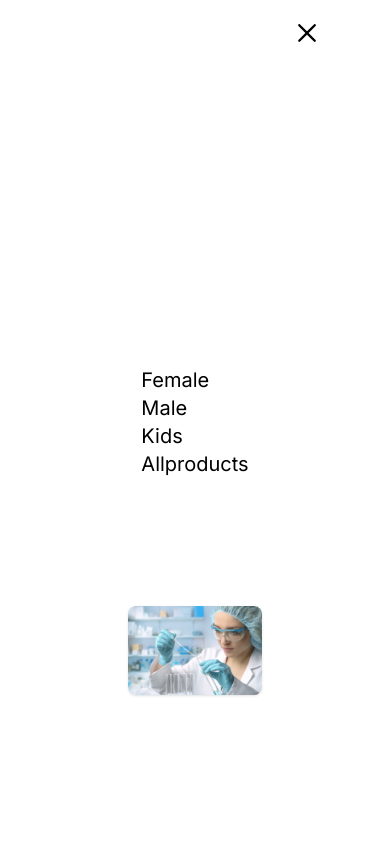
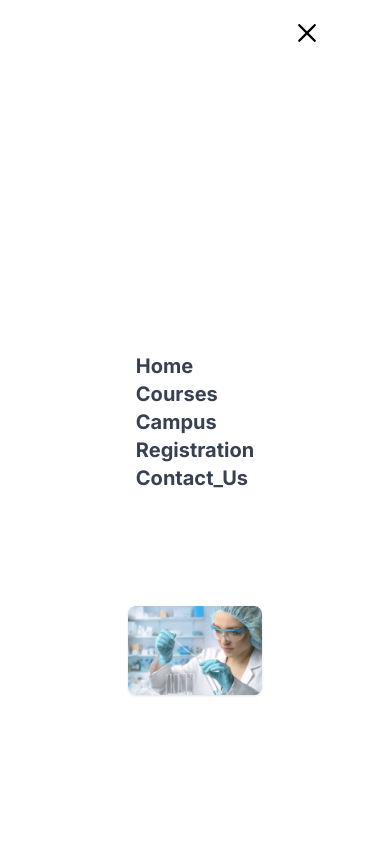
Before and after one commit to Rashid-Saleem/nlc_project, a Next.js app: page / in a window 390 px wide. Both pictures are taken after a click on the element 317 px from the left and 32 px from the top of the page. Shown: the top 844 px of the page. Built offline with nearby package versions, Linux system fonts and the light colour scheme.

Commit message:
second commit

```diff
--- a/src/app/Navbar.tsx
+++ b/src/app/Navbar.tsx
@@ -50,10 +50,12 @@ export const Navbar = () => {
         {!toggle && (
           <div className="fixed top-0 left-0 bg-[#FFFFFF] h-screen text-black w-full flex items-center justify-center">
             <ul className=" m-7    ">
-            <li className="mx-2 text-xl  "><Link href={{ pathname: '/Female'}}>Female</Link> </li>
-    <li className="mx-2 text-xl   "><Link href={{ pathname: '/Male'}}>Male</Link> </li>
-    <li className="mx-2 text-xl "><Link href={{ pathname: '/Kids'}}>Kids</Link> </li>
-    <li className="mx-2 text-xl  "><Link href={{ pathname: '/Allproducts'}}>Allproducts</Link> </li>
+            <li className="mx-2 font-bold text-xl  text-gray-700  "><Link href={{ pathname: '/Home'}}>Home</Link> </li>
+    <li className="mx-2 font-bold text-xl text-gray-700 "><Link href={{ pathname: '/Courses'}}>Courses</Link> </li>
+    <li className="mx-2  font-bold  text-xl text-gray-700"><Link href={{ pathname: '/Campus'}}>Campus</Link> </li>
+
+    <li className="mx-2 font-bold text-xl text-gray-700"><Link href={{ pathname: '/'}}>Registration</Link> </li>
+    <li className="mx-2 font-bold  text-xl text-gray-700"><Link href={{ pathname: '/'}}>Contact_Us</Link> </li>
 
             </ul>
           </div>
```
Also changed, not shown: 1 other file (tests, documents, lock files or other folders).
